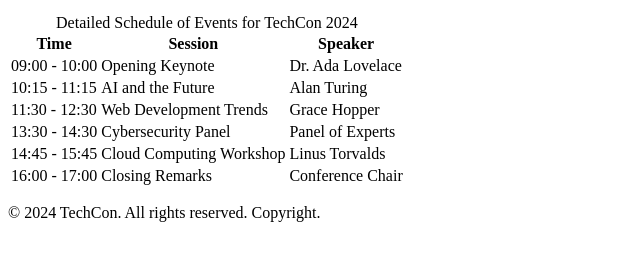
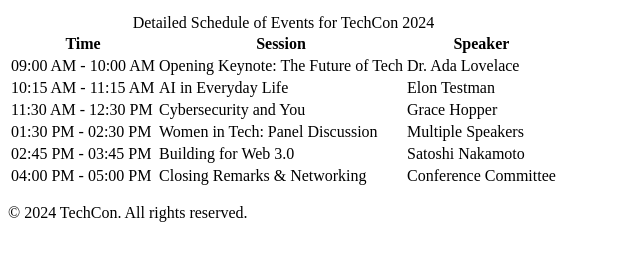
Before and after one commit to Adom-engineer/TechCon_HTML, a plain HTML site: page techcon_website/schedule.html in a window 1280 px wide. Shown: the part 154-414 px from the top of the page, without its empty margins (0-640 px from the left). Drawn offline with Linux system fonts and the light colour scheme.

Commit message:
Add schedule.html with structured table for TechCon 2024 event sessions

```diff
--- a/techcon_website/schedule.html
+++ b/techcon_website/schedule.html
@@ -1,10 +1,12 @@
 <!DOCTYPE html>
 <html lang="en">
 <head>
-    <meta charset="utf-8">
+  <meta charset="UTF-8" />
+  <meta name="viewport" content="width=device-width, initial-scale=1.0"/>
   <title>Schedule for TechCon 2024</title>
 </head>
 <body>
+
   <header>
     <h1>Schedule for TechCon 2024</h1>
     <nav>
@@ -16,6 +18,7 @@
       </ul>
     </nav>
   </header>
+
   <main>
     <table>
       <caption>Detailed Schedule of Events for TechCon 2024</caption>
@@ -28,40 +31,42 @@
       </thead>
       <tbody>
         <tr>
-            <td>09:00 - 10:00</td>
-            <td>Opening Keynote</td>
+          <td>09:00 AM - 10:00 AM</td>
+          <td>Opening Keynote: The Future of Tech</td>
           <td>Dr. Ada Lovelace</td>
         </tr>
         <tr>
-            <td>10:15 - 11:15</td>
-            <td>AI and the Future</td>
-            <td>Alan Turing</td>
+          <td>10:15 AM - 11:15 AM</td>
+          <td>AI in Everyday Life</td>
+          <td>Elon Testman</td>
         </tr>
         <tr>
-            <td>11:30 - 12:30</td>
-            <td>Web Development Trends</td>
+          <td>11:30 AM - 12:30 PM</td>
+          <td>Cybersecurity and You</td>
           <td>Grace Hopper</td>
         </tr>
         <tr>
-            <td>13:30 - 14:30</td>
-            <td>Cybersecurity Panel</td>
-            <td>Panel of Experts</td>
+          <td>01:30 PM - 02:30 PM</td>
+          <td>Women in Tech: Panel Discussion</td>
+          <td>Multiple Speakers</td>
         </tr>
         <tr>
-            <td>14:45 - 15:45</td>
-            <td>Cloud Computing Workshop</td>
-            <td>Linus Torvalds</td>
+          <td>02:45 PM - 03:45 PM</td>
+          <td>Building for Web 3.0</td>
+          <td>Satoshi Nakamoto</td>
         </tr>
         <tr>
-            <td>16:00 - 17:00</td>
-            <td>Closing Remarks</td>
-            <td>Conference Chair</td>
+          <td>04:00 PM - 05:00 PM</td>
+          <td>Closing Remarks & Networking</td>
+          <td>Conference Committee</td>
         </tr>
       </tbody>
     </table>
   </main>
+
   <footer>
-      <p>&copy; 2024 TechCon. All rights reserved. Copyright.</p>
+    <p>&copy; 2024 TechCon. All rights reserved.</p>
   </footer>
+
 </body>
 </html>
```
Lines whose indentation alone changed are shown as unchanged.
